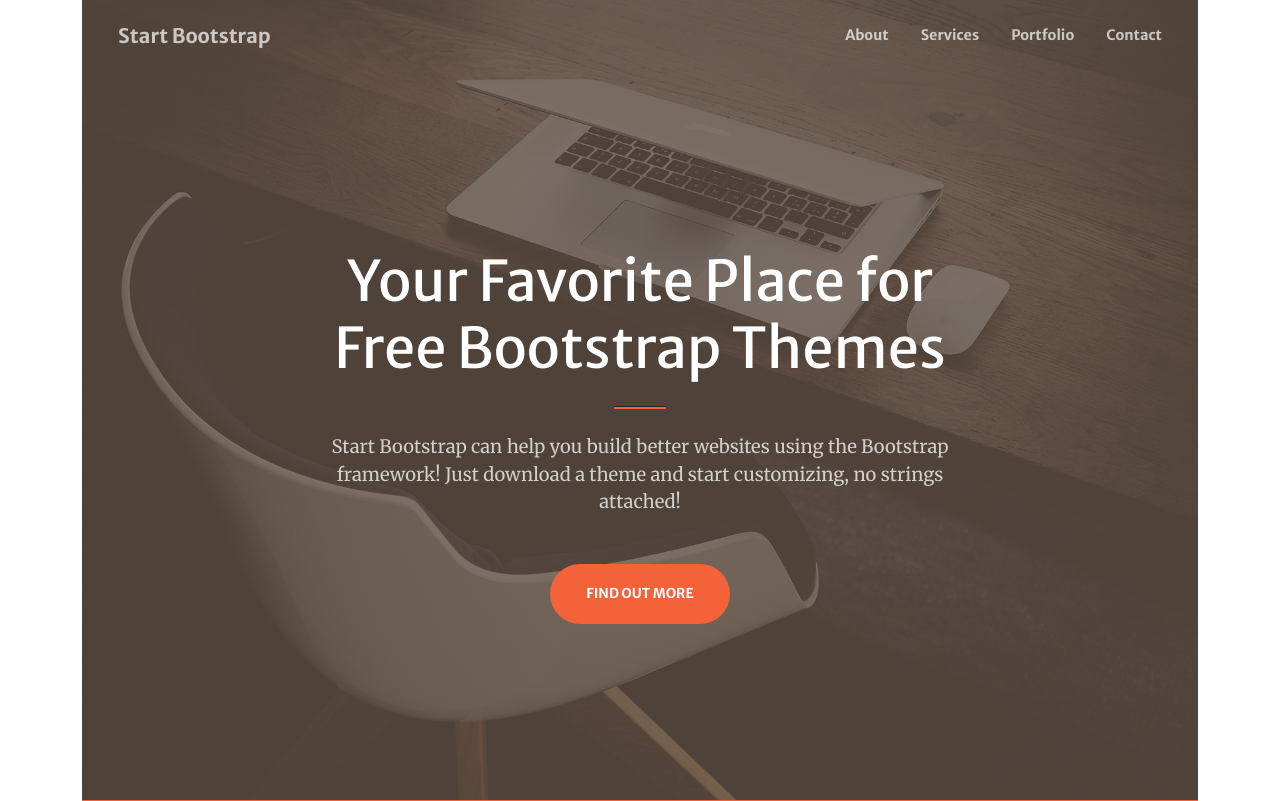
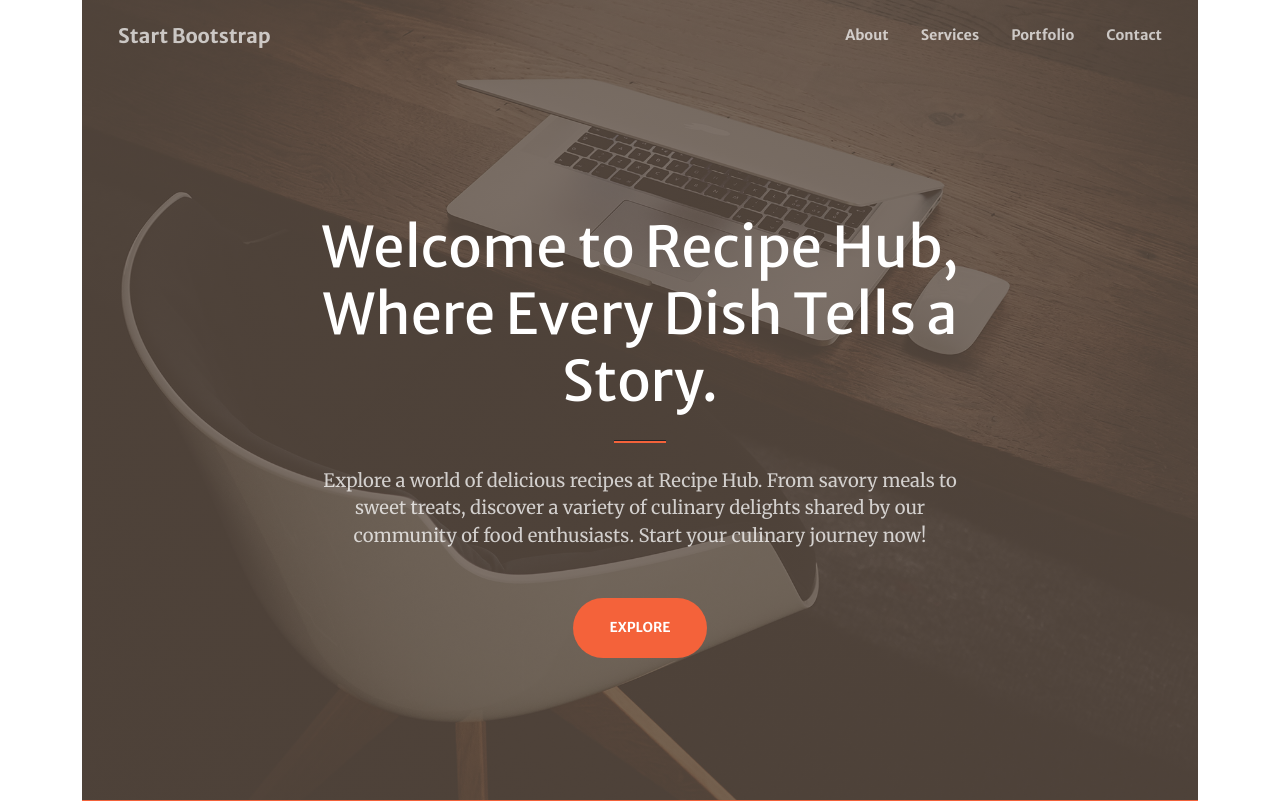
Before and after one commit to hpatnadeeshan/MS-3, a Flask app: page / in a window 1280 px wide. Shown: the top 801 px of the page. Run offline with Flask 3, Linux system fonts and the light colour scheme; parts of the project's set-up code (start-up, migrations or seed data) failed here and were passed over; some libraries are stand-ins or nearby versions.

Commit message:
customized  content in masthead section & removed call to action section

```diff
--- a/recipehub/templates/index.html
+++ b/recipehub/templates/index.html
@@ -7,17 +7,17 @@
         <div class="row gx-4 gx-lg-5 h-100 align-items-center justify-content-center text-center">
             <div class="col-lg-8 align-self-end">
                 <h1 class="text-white font-weight-bold">
-                    Your Favorite Place for Free Bootstrap Themes
+                    Welcome to Recipe Hub, Where Every Dish Tells a Story.
                 </h1>
                 <hr class="divider" />
             </div>
             <div class="col-lg-8 align-self-baseline">
                 <p class="text-white-75 mb-5">
-                    Start Bootstrap can help you build better websites using the
-                    Bootstrap framework! Just download a theme and start customizing,
-                    no strings attached!
+                    Explore a world of delicious recipes at Recipe Hub. From savory meals to sweet treats,
+                    discover a variety of culinary delights shared by our community of food enthusiasts.
+                    Start your culinary journey now!
                 </p>
-                <a class="btn btn-primary btn-xl" href="#">Find Out More</a>
+                <a class="btn btn-primary btn-xl" href="#">Explore</a>
             </div>
         </div>
     </div>
@@ -160,13 +160,6 @@
         </div>
     </div>
 </section>
-<!-- Call to action-->
-<section class="page-section bg-dark text-white">
-    <div class="container px-4 px-lg-5 text-center">
-        <h2 class="mb-4">Free Download at Start Bootstrap!</h2>
-        <a class="btn btn-light btn-xl" href="https://startbootstrap.com/theme/creative/">Download Now!</a>
-    </div>
-</section>
 <!-- Contact-->
 <section class="page-section" id="contact">
     <div class="container px-4 px-lg-5">
```
